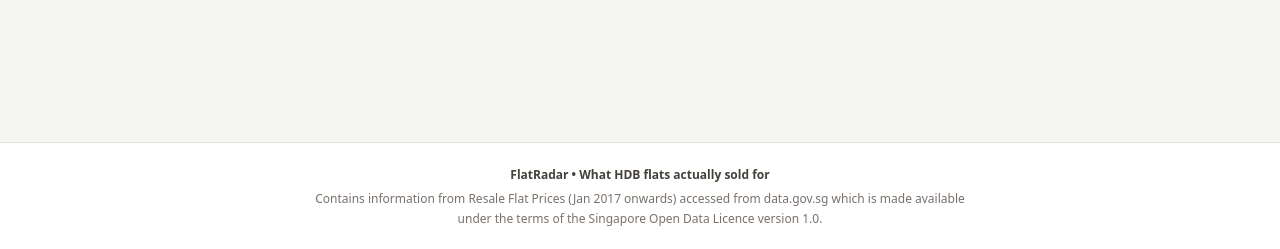
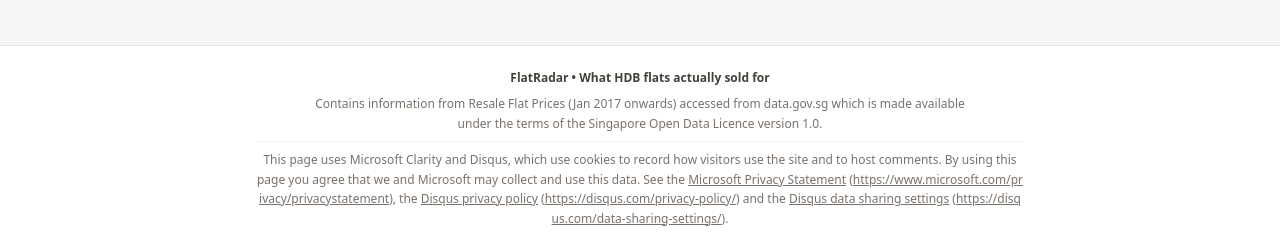
Before and after one commit to glsggl2026/mgmt6110_week03_ChiFlat_v0, a React (Vite) app: page / in a window 1280 px wide. Shown: the part 548-797 px from the top of the page. Built offline with nearby package versions, Linux system fonts and the light colour scheme; no server answers.

Commit message:
feat: add Microsoft Clarity tracking script and privacy notice for Clarity and Disqus

```diff
--- a/index.html
+++ b/index.html
@@ -27,6 +27,15 @@
     <meta property="og:description" content="What HDB flats actually sold for — explore Singapore HDB resale prices, lease bands, and transaction details." />
     <meta property="og:type" content="website" />
     <meta name="twitter:card" content="summary_large_image" />
+    <script type="text/javascript">
+      if (window.location.hostname === 'week3chiflat.vercel.app') {
+        (function(c,l,a,r,i,t,y){
+            c[a]=c[a]||function(){(c[a].q=c[a].q||[]).push(arguments)};
+            t=l.createElement(r);t.async=1;t.src="https://www.clarity.ms/tag/"+i;
+            y=l.getElementsByTagName(r)[0];y.parentNode.insertBefore(t,y);
+        })(window, document, "clarity", "script", "yn2w9wh26o");
+      }
+    </script>
   </head>
   <body>
     <div id="root"></div>
--- a/src/App.tsx
+++ b/src/App.tsx
@@ -343,12 +343,69 @@ export default function App() {
         )}
       </main>
 
-      {/* Footer with exact required licence attribution */}
+      {/* Footer with exact required licence attribution and privacy notice */}
       <footer className="mt-auto py-6 border-t border-stone-200 bg-white text-center text-xs text-stone-600 px-4">
-        <div className="max-w-4xl mx-auto flex flex-col gap-1.5">
+        <div className="max-w-4xl mx-auto flex flex-col gap-2">
           <div className="font-semibold text-stone-700">FlatRadar • What HDB flats actually sold for</div>
           <p className="text-stone-500 max-w-2xl mx-auto leading-relaxed">
             Contains information from Resale Flat Prices (Jan 2017 onwards) accessed from data.gov.sg which is made available under the terms of the Singapore Open Data Licence version 1.0.
+          </p>
+          <p className="text-stone-500 max-w-3xl mx-auto leading-relaxed pt-2 border-t border-stone-100">
+            This page uses Microsoft Clarity and Disqus, which use cookies to record how visitors use the site and to host comments. By using this page you agree that we and Microsoft may collect and use this data. See the{' '}
+            <a
+              href="https://www.microsoft.com/privacy/privacystatement"
+              target="_blank"
+              rel="noopener noreferrer"
+              className="underline hover:text-stone-800 transition-colors"
+            >
+              Microsoft Privacy Statement
+            </a>{' '}
+            (
+            <a
+              href="https://www.microsoft.com/privacy/privacystatement"
+              target="_blank"
+              rel="noopener noreferrer"
+              className="underline hover:text-stone-800 transition-colors break-all"
+            >
+              https://www.microsoft.com/privacy/privacystatement
+            </a>
+            ), the{' '}
+            <a
+              href="https://disqus.com/privacy-policy/"
+              target="_blank"
+              rel="noopener noreferrer"
+              className="underline hover:text-stone-800 transition-colors"
+            >
+              Disqus privacy policy
+            </a>{' '}
+            (
+            <a
+              href="https://disqus.com/privacy-policy/"
+              target="_blank"
+              rel="noopener noreferrer"
+              className="underline hover:text-stone-800 transition-colors break-all"
+            >
+              https://disqus.com/privacy-policy/
+            </a>
+            ) and the{' '}
+            <a
+              href="https://disqus.com/data-sharing-settings/"
+              target="_blank"
+              rel="noopener noreferrer"
+              className="underline hover:text-stone-800 transition-colors"
+            >
+              Disqus data sharing settings
+            </a>{' '}
+            (
+            <a
+              href="https://disqus.com/data-sharing-settings/"
+              target="_blank"
+              rel="noopener noreferrer"
+              className="underline hover:text-stone-800 transition-colors break-all"
+            >
+              https://disqus.com/data-sharing-settings/
+            </a>
+            ).
           </p>
         </div>
       </footer>
```
